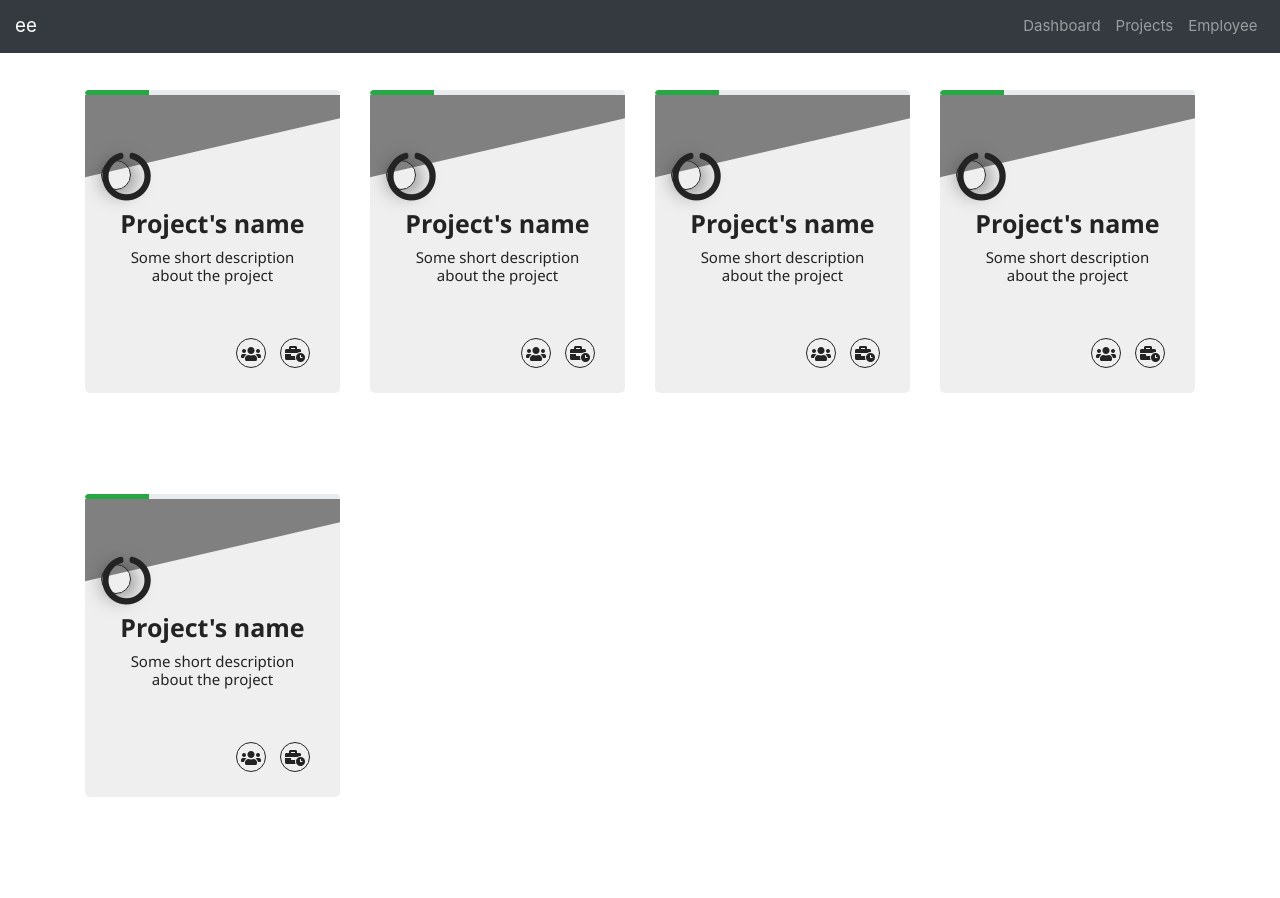
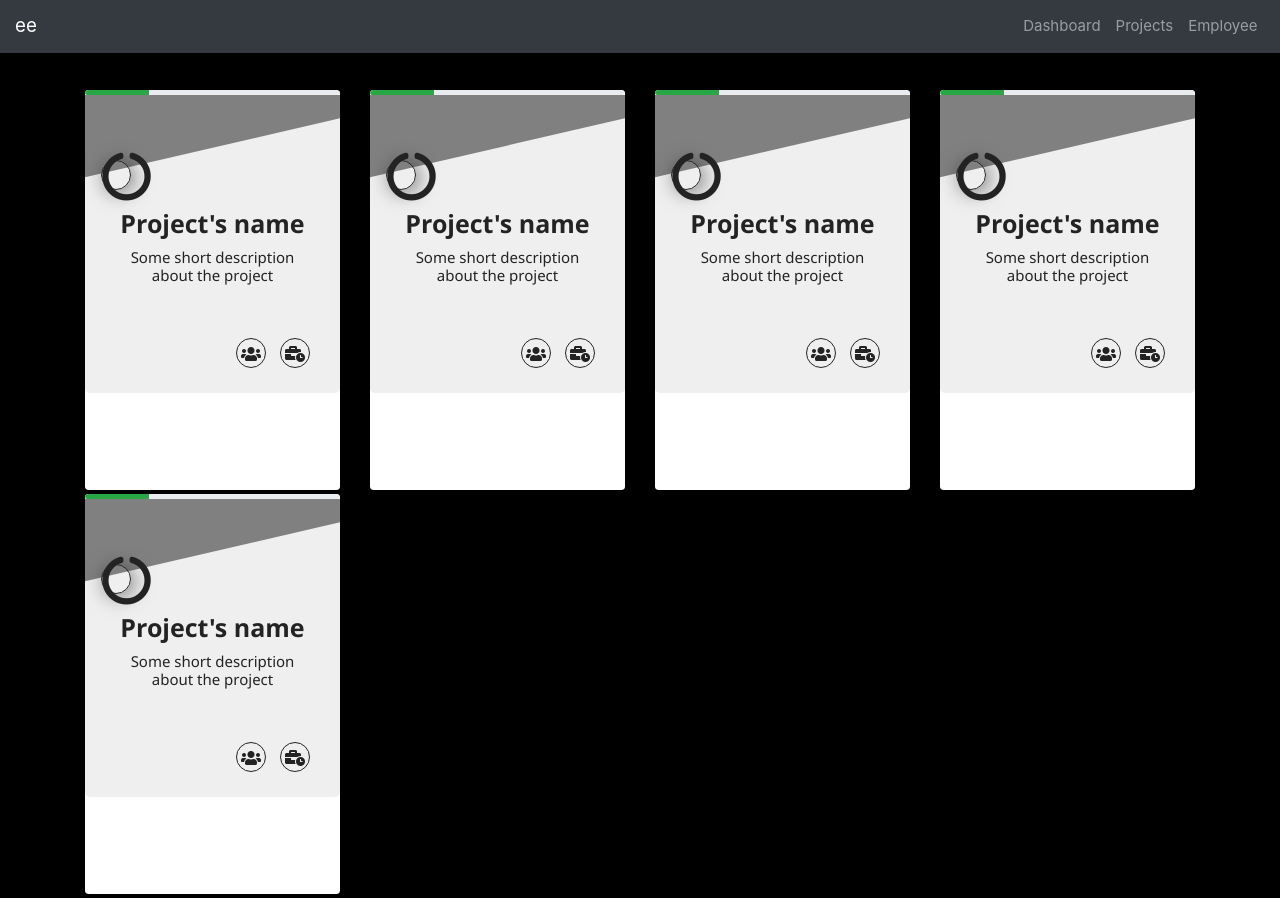
Before and after one commit to afieqhamieza/Project-Management, a Django app: page /engagements/ in a window 1280 px wide. Run offline with Django 3.2, Linux system fonts and the light colour scheme; data that the repository does not hold is empty; some libraries are stand-ins or nearby versions.

Commit message:
navbar overlapped problem solved

```diff
--- a/ee/ee/templates/index.html
+++ b/ee/ee/templates/index.html
@@ -39,9 +39,24 @@
     <!-- Compiled and minified JavaScript -->
     <!-- <script src="https://cdnjs.cloudflare.com/ajax/libs/materialize/1.0.0/js/materialize.min.js"></script> -->
 
+
+
+
+    <style>
+        body{
+            background-color: black;
+        }
+
+        .navbar{
+            z-index: 9999;
+        }
+    </style>
+
+
+
 </head>
 
-<body style="background-color: 5E7893;">
+<body >
     <nav class="navbar navbar-expand bg-dark navbar-dark fixed-top">
         <!-- Brand/logo -->
         <a class="navbar-brand" href="{% url 'homepage' %}">ee</a>
--- a/ee/engagement/templates/engagement_index.html
+++ b/ee/engagement/templates/engagement_index.html
@@ -47,7 +47,7 @@
             height: 50%;
             border-radius: 0 0 5px 5px;
             position: relative;
-            z-index: 9999;
+            z-index: 9997;
         }
 
         .card-content::before {
@@ -73,7 +73,7 @@
             border: 2px solid rgba(255, 255, 255, 1);
             -webkit-transform: translate(-50%, 0%);
             transform: translate(-50%, 0%);
-            z-index: 99999;
+            z-index: 9998;
         }
 
         h2 {
```
